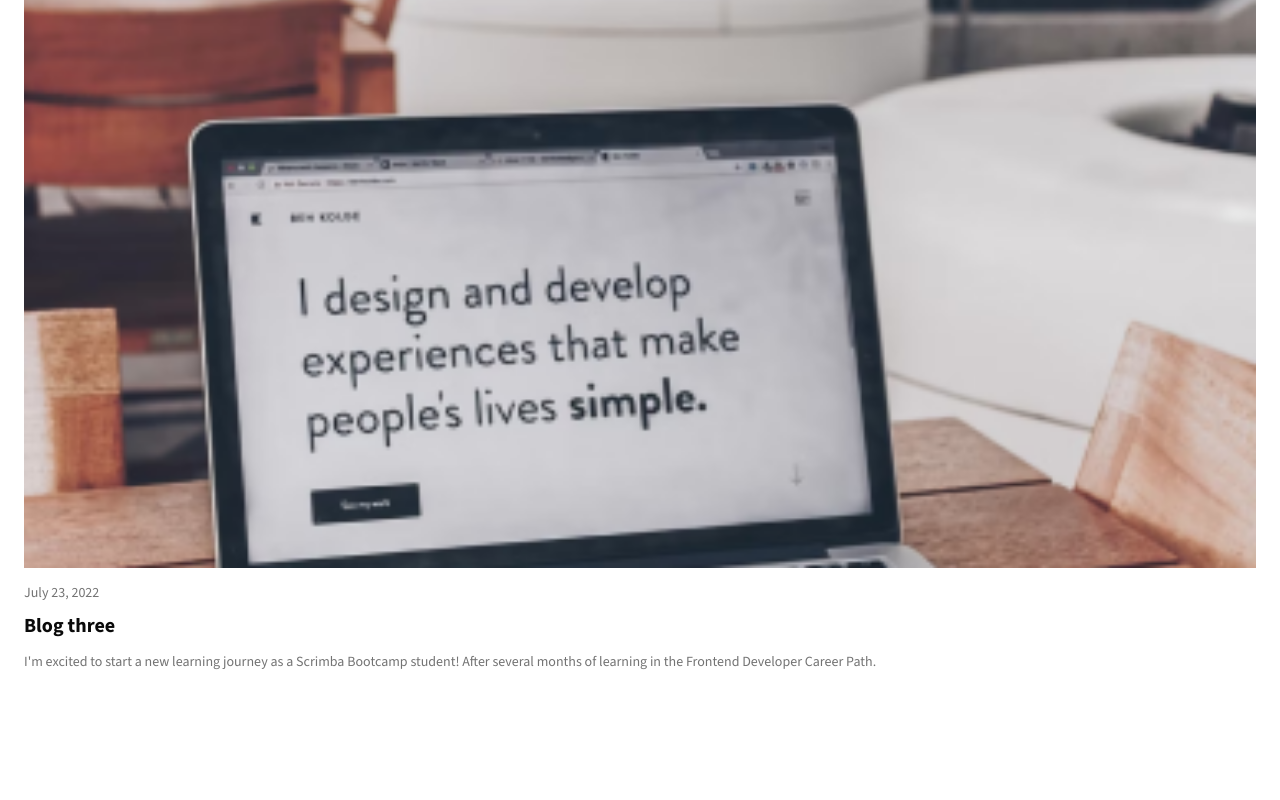
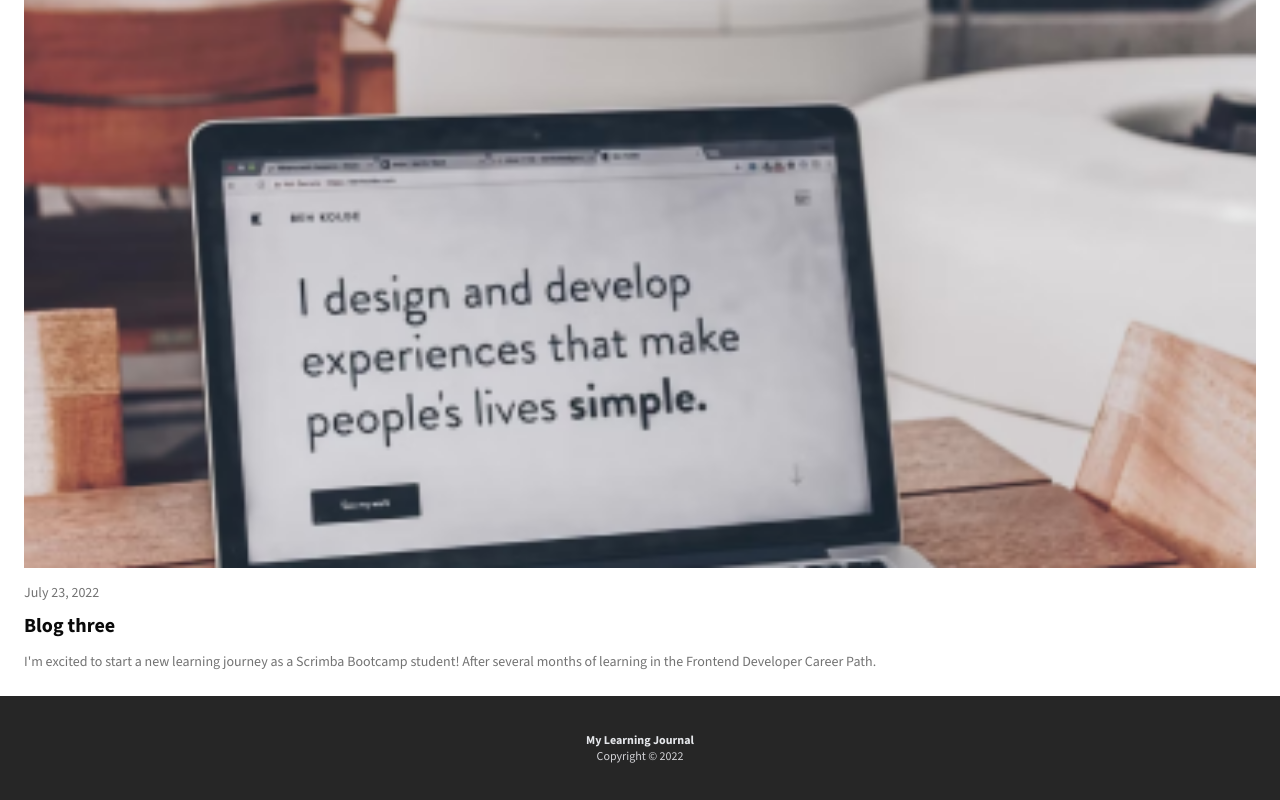
Before and after one commit to DarrickFauvel/my-learning-journal-solo-scrimba-250119, a Next.js app: page / in a window 1280 px wide. Shown: the part 2425-3225 px from the top of the page. Before the commit the page ends 3121 px from the top, so only its background shows below. Built offline with nearby package versions, Linux system fonts and the light colour scheme.

Commit message:
Update footer

```diff
--- a/components/footer.tsx
+++ b/components/footer.tsx
@@ -1,3 +1,6 @@
 export default function Footer() {
-    return <footer></footer>
+    return <footer className="grid text-center text-xs p-9 bg-neutral-800">
+        <span className="font-bold text-gray-200">My Learning Journal</span>
+        <span className=" text-zinc-300">Copyright &copy; 2022</span>
+    </footer>
 }
```
